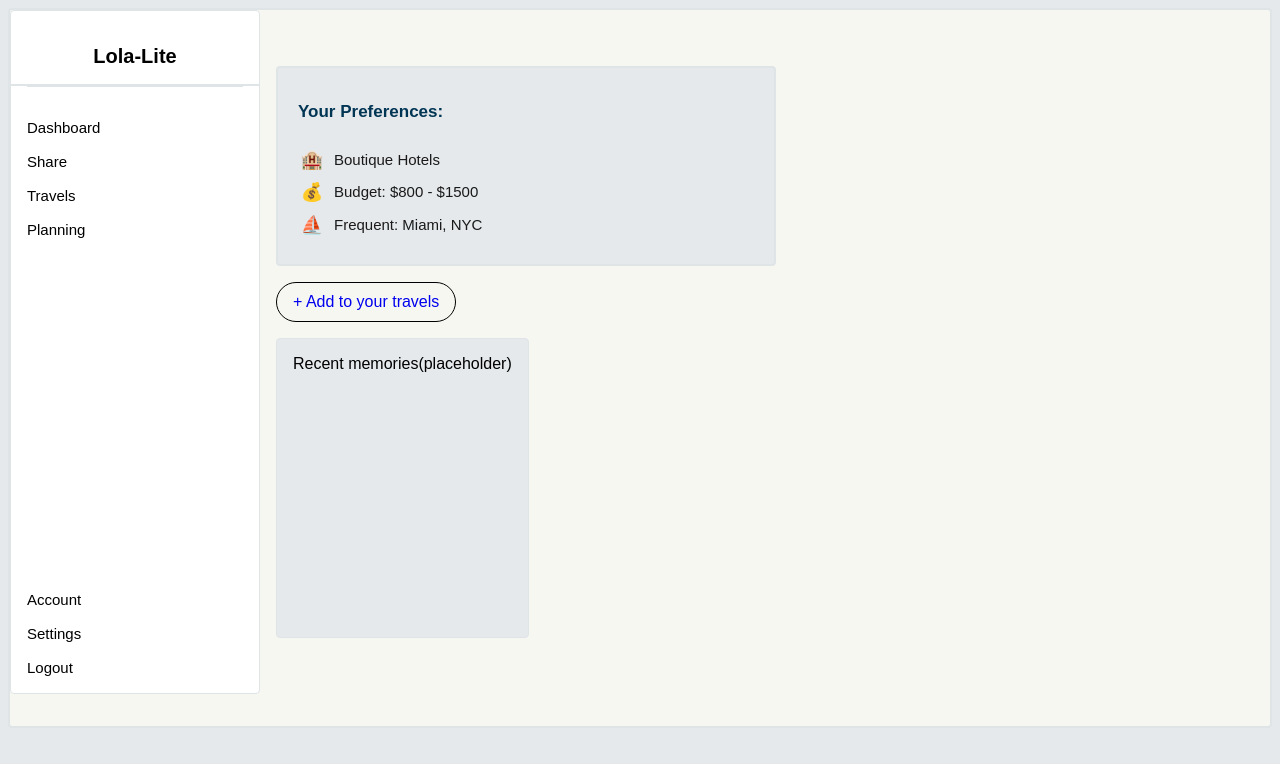
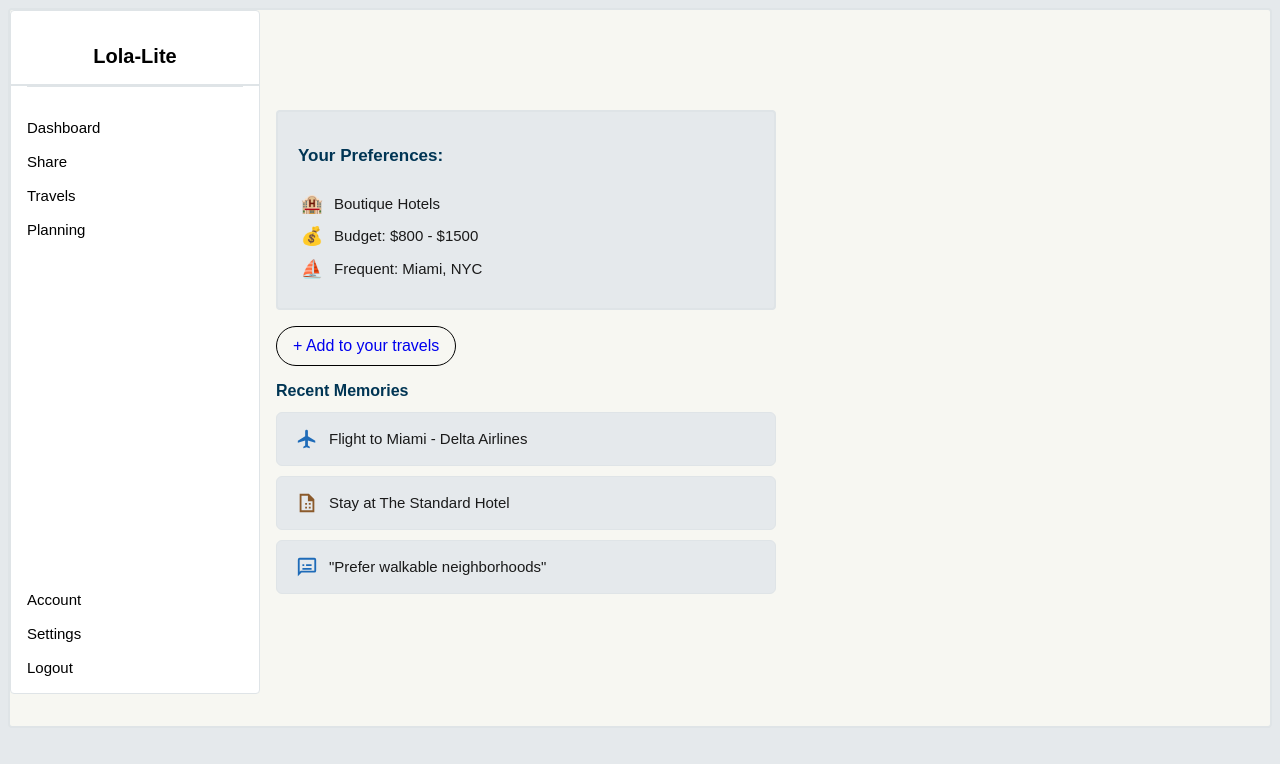
Before and after one commit to arangodavid/LolaLite, a Next.js app: page / in a window 1280 px wide. Shown: the top 764 px of the page. Built offline with nearby package versions, Linux system fonts and the light colour scheme.

Commit message:
recent memories component

```diff
--- a/src/app/page.module.css
+++ b/src/app/page.module.css
@@ -4,11 +4,12 @@
   width: 100%;
   flex-direction: column;
   align-items: center;
-  justify-content: space-between;
+  justify-content: flex-start;
   background-color: #f7f7f2;
   border: 2px solid #dfe4e7;
   border-radius: 4px;
   padding: 0 0 2rem 0;
+  height: 100vh;
 }
 
 .dashboardHeader {
@@ -26,14 +27,6 @@
   gap: 16px;
   width: 100%;
   padding: 1rem;
-}
-
-.recentMemories {
-  border: 1px solid #dfe4e7;
-  background-color: #e5e9ec;
-  padding: 1rem;
-  height: 300px;
-  border-radius: 4px;
 }
 
 .ctas {
--- a/src/app/page.tsx
+++ b/src/app/page.tsx
@@ -1,5 +1,6 @@
 import Link from "next/link";
 import HeaderNavContainer from "../components/headerNav/HeaderNavContainer";
+import RecentMemoriesContainer from "../components/memories/RecentMemoriesContainer";
 import PreferencesContainer from "../components/preferences/PreferencesContainer";
 import styles from "./page.module.css";
 
@@ -12,7 +13,7 @@ const Dashboard = () => {
         <Link className={styles.ctas} href="/upload-travels">
           + Add to your travels
         </Link>
-        <section className={styles.recentMemories}>Recent memories(placeholder)</section>
+        <RecentMemoriesContainer />
       </section>
     </main>
   );
--- /dev/null
+++ b/src/components/memories/MemoryItem.tsx
@@ -0,0 +1,54 @@
+import type { ReactNode } from "react";
+import type { MemoryItem as MemoryItemData, MemoryKind } from "./types";
+import styles from "./memories.module.css";
+
+type MemoryItemProps = {
+  item: MemoryItemData;
+};
+
+const FlightIcon = () => (
+  <svg className={styles.iconSvg} viewBox="0 0 24 24" aria-hidden>
+    <title>Flight</title>
+    <path
+      fill="#1e6bb8"
+      d="M21 16v-2l-8-5V3.5a1.5 1.5 0 0 0-3 0V9l-8 5v2l8-2.5V19l-2 1.5V22l3.5-1 3.5 1v-1.5L13 19v-5.5l8 2.5z"
+    />
+  </svg>
+);
+
+const HotelIcon = () => (
+  <svg className={styles.iconSvg} viewBox="0 0 24 24" aria-hidden>
+    <title>Hotel</title>
+    <path
+      fill="#8b5a2b"
+      d="M4 22V2h10l6 6v14H4zm2-2h12V10h-5V4H6v16zm4-8h2v2h-2v-2zm0 4h2v2h-2v-2zm4-4h2v2h-2v-2zm0 4h2v2h-2v-2z"
+    />
+  </svg>
+);
+
+const NoteIcon = () => (
+  <svg className={styles.iconSvg} viewBox="0 0 24 24" aria-hidden>
+    <title>Note</title>
+    <path
+      fill="#1e6bb8"
+      d="M20 2H4a2 2 0 0 0-2 2v18l4-4h14a2 2 0 0 0 2-2V4a2 2 0 0 0-2-2zm0 14H5.17L4 17.17V4h16v12zM7 9h2v2H7V9zm4 0h6v2h-6V9zm-4 4h10v2H7v-2z"
+    />
+  </svg>
+);
+
+const ICON_BY_KIND: Record<MemoryKind, ReactNode> = {
+  flight: <FlightIcon />,
+  hotel: <HotelIcon />,
+  note: <NoteIcon />,
+};
+
+const MemoryItem = ({ item }: MemoryItemProps) => {
+  return (
+    <li className={styles.card}>
+      <span className={styles.iconWrap}>{ICON_BY_KIND[item.kind]}</span>
+      <p className={styles.text}>{item.text}</p>
+    </li>
+  );
+};
+
+export default MemoryItem;
--- /dev/null
+++ b/src/components/memories/RecentMemories.tsx
@@ -0,0 +1,25 @@
+import MemoryItem from "./MemoryItem";
+import type { MemoryItem as MemoryItemData } from "./types";
+import styles from "./memories.module.css";
+
+type RecentMemoriesProps = {
+  title: string;
+  items: MemoryItemData[];
+};
+
+const RecentMemories = ({ title, items }: RecentMemoriesProps) => {
+  return (
+    <section className={styles.recentMemoriesCard} aria-labelledby="recent-memories-heading">
+      <h2 id="recent-memories-heading" className={styles.recentMemoriesTitle}>
+        {title}
+      </h2>
+      <ul className={styles.recentMemoriesList}>
+        {items.map((item) => (
+          <MemoryItem key={item.id} item={item} />
+        ))}
+      </ul>
+    </section>
+  );
+};
+
+export default RecentMemories;
--- /dev/null
+++ b/src/components/memories/RecentMemoriesContainer.tsx
@@ -0,0 +1,27 @@
+import RecentMemories from "./RecentMemories";
+import type { MemoryItem } from "./types";
+
+// Replace with API fetch once the memories endpoint is available.
+const MOCK_MEMORIES: MemoryItem[] = [
+  {
+    id: "flight-mia-delta",
+    kind: "flight",
+    text: "Flight to Miami - Delta Airlines",
+  },
+  {
+    id: "hotel-standard",
+    kind: "hotel",
+    text: "Stay at The Standard Hotel",
+  },
+  {
+    id: "pref-walkable",
+    kind: "note",
+    text: '"Prefer walkable neighborhoods"',
+  },
+];
+
+const RecentMemoriesContainer = () => {
+  return <RecentMemories title="Recent Memories" items={MOCK_MEMORIES} />;
+};
+
+export default RecentMemoriesContainer;
--- /dev/null
+++ b/src/components/memories/memories.module.css
@@ -0,0 +1,70 @@
+.recentMemoriesCard {
+  width: 100%;
+}
+
+.recentMemoriesTitle {
+  padding: 0 0 0.75rem;
+  margin: 0;
+  font-size: 1rem;
+  font-weight: 700;
+  color: #003554;
+}
+
+.recentMemoriesList {
+  display: flex;
+  flex-direction: column;
+  gap: 0.625rem;
+  margin: 0;
+  padding: 0;
+  list-style: none;
+}
+
+.card {
+  display: flex;
+  flex-flow: row nowrap;
+  align-items: center;
+  gap: 0.5rem;
+  width: 100%;
+  padding: 0.75rem 1rem;
+  border: 1px solid #dfe4e7;
+  border-radius: 6px;
+  background-color: #e5e9ec;
+}
+
+.iconWrap {
+  flex-shrink: 0;
+  display: inline-flex;
+  align-items: center;
+  justify-content: center;
+  width: 1.75rem;
+  height: 1.75rem;
+}
+
+.iconSvg {
+  display: block;
+  width: 1.375rem;
+  height: 1.375rem;
+}
+
+.text {
+  margin: 0;
+  font-size: 0.9375rem;
+  line-height: 1.35;
+  font-weight: 500;
+  color: #1a1a1a;
+}
+
+@media screen and (min-width: 750px) {
+  .recentMemoriesCard {
+    max-width: 31.25rem;
+  }
+
+  .preferencesCardTitle {
+    font-size: 1.0625rem;
+    margin-bottom: 0.25rem;
+  }
+
+  .preferencesCardListItem {
+    gap: 0.75rem;
+  }
+}
--- /dev/null
+++ b/src/components/memories/types.ts
@@ -0,0 +1,7 @@
+export type MemoryKind = "flight" | "hotel" | "note";
+
+export type MemoryItem = {
+  id: string;
+  kind: MemoryKind;
+  text: string;
+};
```
